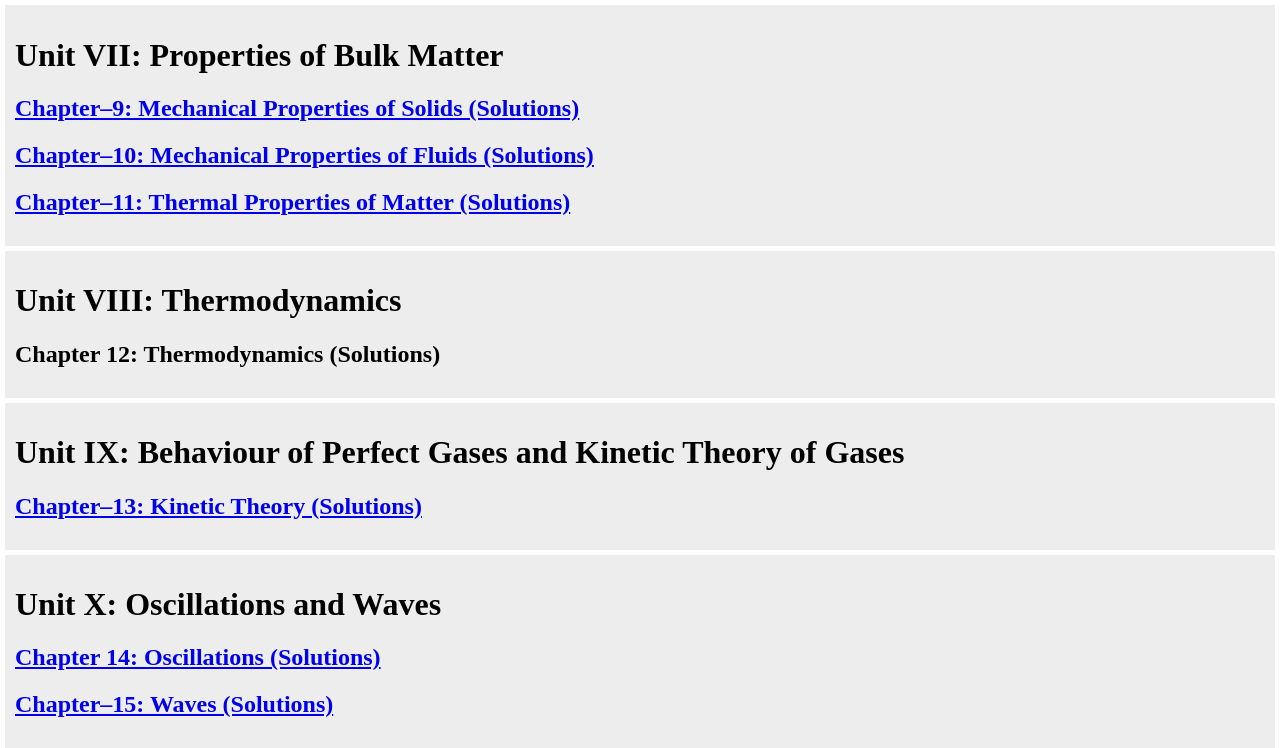
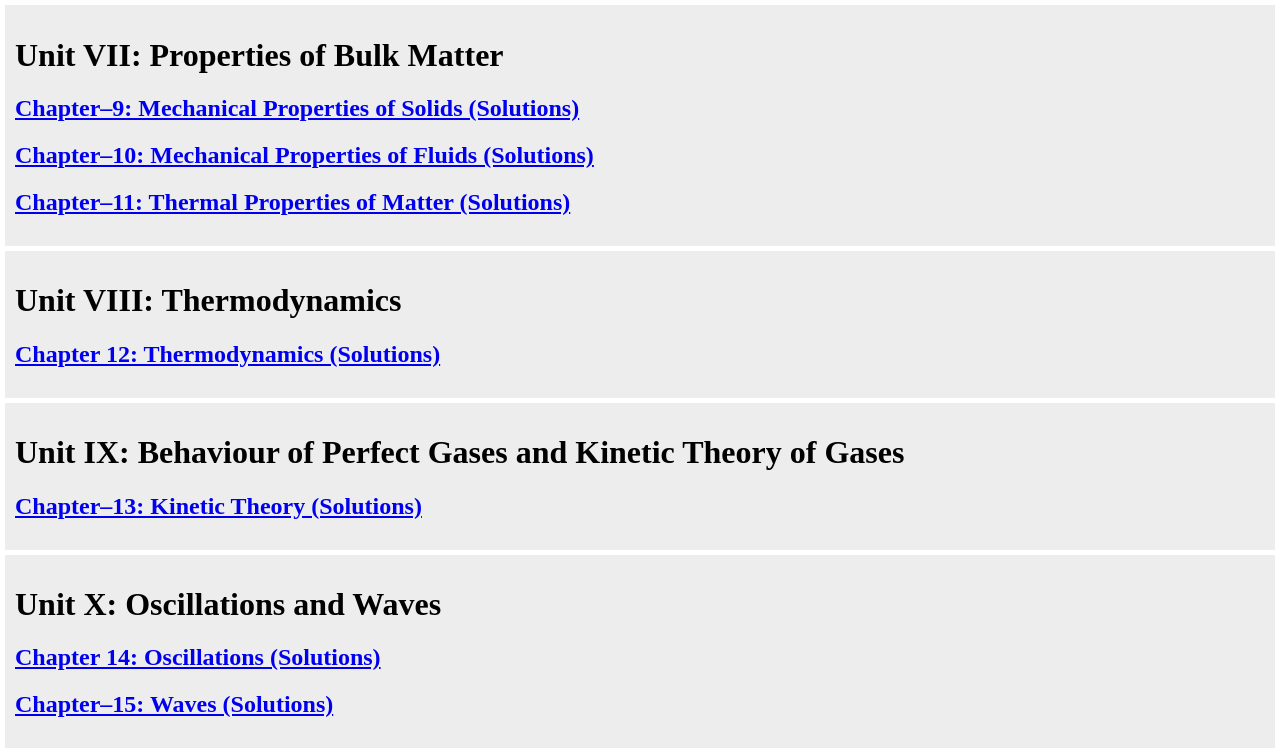
Before and after one commit to lokeshyadavcs/website_class-11, a plain HTML site: page pages/solutions.html in a window 1280 px wide. Shown: the part 1194-1942 px from the top of the page. Drawn offline with Linux system fonts and the light colour scheme.

Commit message:
comit sol link

```diff
--- a/pages/solutions.html
+++ b/pages/solutions.html
@@ -122,7 +122,7 @@
 
 
 
-    <h2><a href="https://drive.google.com/file/d/1YEy9H9rXzysfW9n4E9UVKwrgOW1sL31F/view?usp=sharing"></a> Chapter 12: Thermodynamics (Solutions)</h2>
+    <h2><a href="https://drive.google.com/file/d/1YEy9H9rXzysfW9n4E9UVKwrgOW1sL31F/view?usp=sharing">Chapter 12: Thermodynamics (Solutions)</a> </h2>
 
     </div>
     <div class="container">
```
